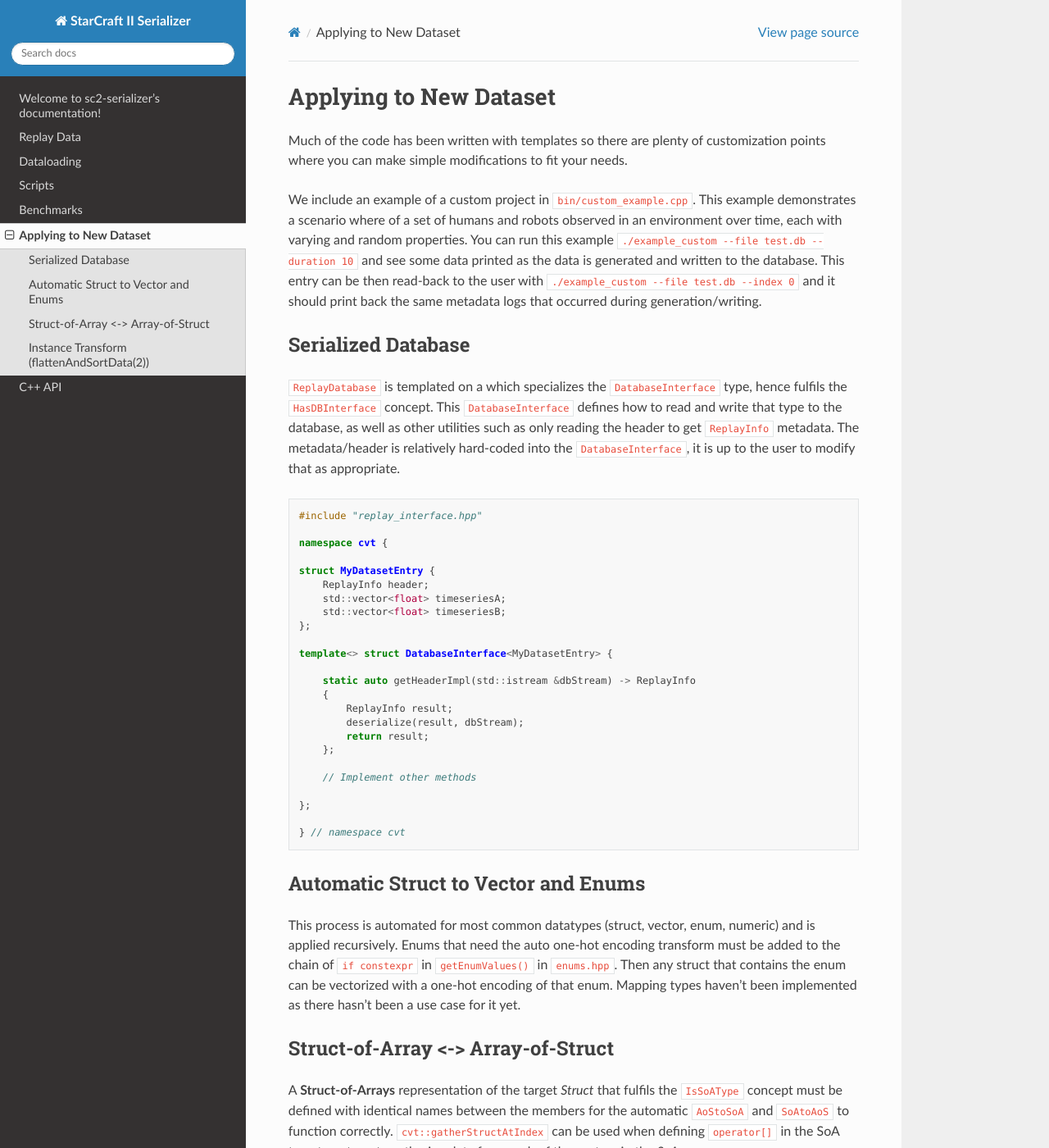
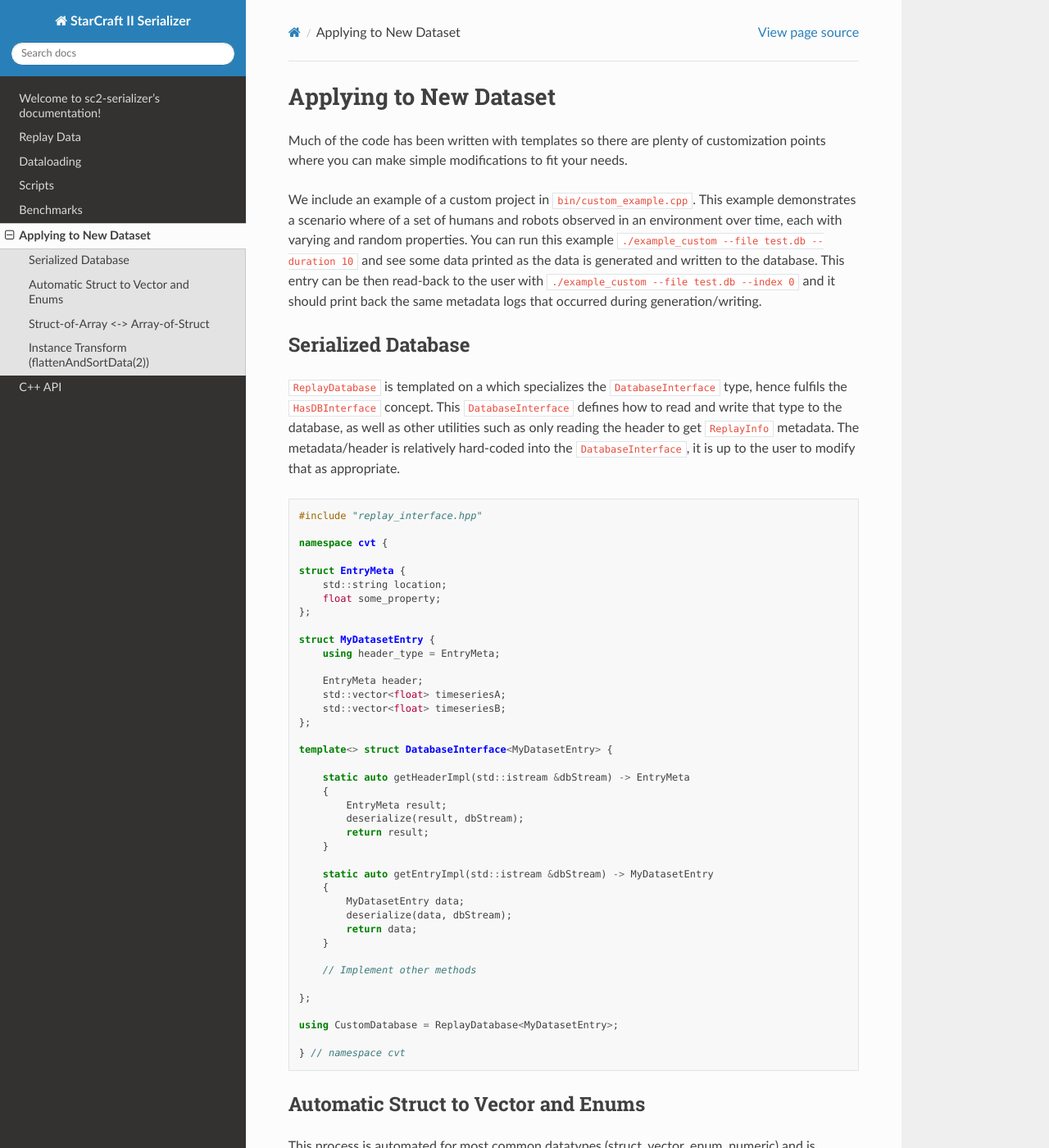
Before and after one commit to 5had3z/sc2-serializer, a Sphinx documentation site: the page built from docs/custom_dataset.rst, in a window 1280 px wide and 1400 px high. Shown: the whole window at 82% size. Built offline with Sphinx 7.4.7 and the Read the Docs theme 2.0.0, drawn with Linux system fonts in a browser that asks for light colours.

Commit message:
update documentation custom data example
Signed-off-by: Bryce Ferenczi <frenzi@hotmail.com.au>

```diff
--- a/docs/custom_dataset.rst
+++ b/docs/custom_dataset.rst
@@ -19,24 +19,40 @@ Serialized Database
 
     namespace cvt {
 
+    struct EntryMeta {
+        std::string location;
+        float some_property;
+    };
+
     struct MyDatasetEntry {
-        ReplayInfo header;
+        using header_type = EntryMeta;
+
+        EntryMeta header;
         std::vector<float> timeseriesA;
         std::vector<float> timeseriesB;
     };
 
     template<> struct DatabaseInterface<MyDatasetEntry> {
 
-        static auto getHeaderImpl(std::istream &dbStream) -> ReplayInfo
+        static auto getHeaderImpl(std::istream &dbStream) -> EntryMeta
         {
-            ReplayInfo result;
+            EntryMeta result;
             deserialize(result, dbStream);
             return result;
-        };
+        }
+
+        static auto getEntryImpl(std::istream &dbStream) -> MyDatasetEntry
+        {
+            MyDatasetEntry data;
+            deserialize(data, dbStream);
+            return data;
+        }
 
         // Implement other methods
 
     };
+
+    using CustomDatabase = ReplayDatabase<MyDatasetEntry>;
 
     } // namespace cvt
 
```
